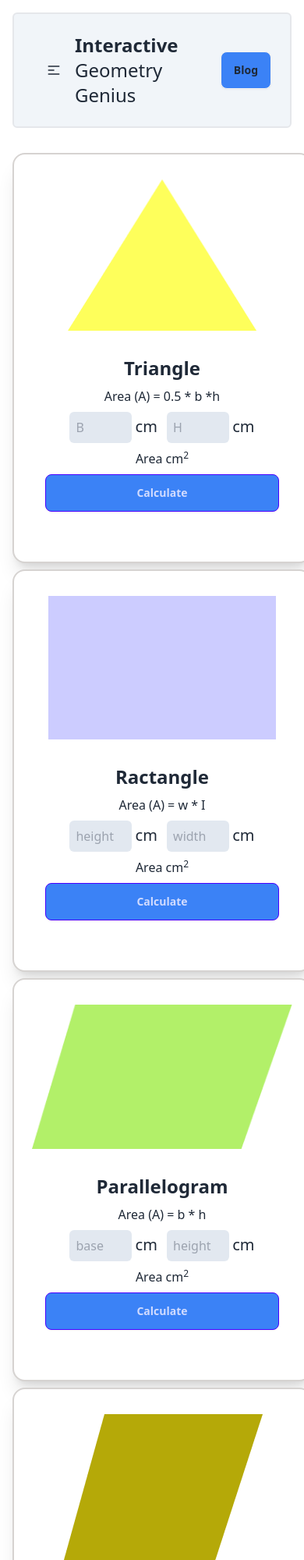
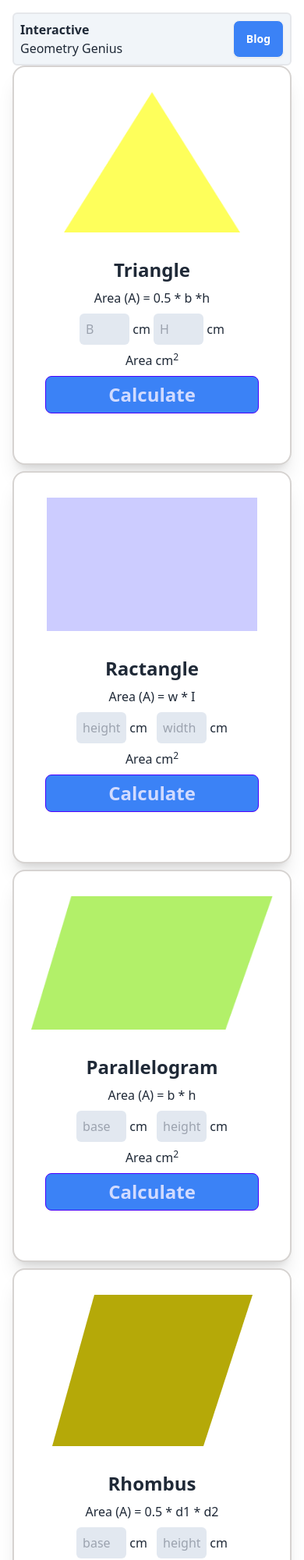
Before and after one commit to arifulislamk/geometry-genius, a plain HTML site: page index.html in a window 390 px wide. Shown: the top 2000 px of the page at 78% size. Drawn offline with nearby package versions, Linux system fonts and the light colour scheme.

Commit message:
responsive done and project almost complete

```diff
--- a/index.html
+++ b/index.html
@@ -11,25 +11,16 @@
 
 <body class="m-4 ">
     <header>
-        <div class="navbar bg-slate-100 border-2 rounded-md mb-8 p-6">
+        <div class="navbar bg-slate-100 border-2 rounded-md lg:mb-8 lg:p-6">
             <div class="navbar-start">
-                <div class="dropdown">
-                    <div tabindex="0" role="button" class="btn btn-ghost lg:hidden">
-                        <svg xmlns="http://www.w3.org/2000/svg" class="h-5 w-5" fill="none" viewBox="0 0 24 24"
-                            stroke="currentColor">
-                            <path stroke-linecap="round" stroke-linejoin="round" stroke-width="2"
-                                d="M4 6h16M4 12h8m-8 6h16" />
-                        </svg>
-                    </div>
 
-                </div>
-                <h2 class="text-2xl"> <span class="font-semibold">Interactive</span> <br> Geometry Genius</h2>
+                <h2 class="lg:text-2xl"> <span class="font-semibold">Interactive</span> <br> Geometry Genius</h2>
             </div>
             <div class="navbar-center hidden lg:flex">
 
             </div>
             <div class="navbar-end">
-                <a class="btn bg-blue-500">Blog</a>
+                <a class="btn lg:w-1/6 text-white bg-blue-500">Blog</a>
             </div>
         </div>
     </header>
@@ -37,39 +28,39 @@
         <div class="flex flex-col lg:flex-row gap-2">
             <div class="grid grid-cols-1 md:grid-cols-2 lg:grid-cols-3 gap-2">
                 <!-- trangle card  -->
-                <div class="card w-96 bg-base-100 shadow-xl border-2 border-stone-300 px-2 py-8 text-center">
+                <div class="card lg:w-96 bg-base-100 shadow-xl border-2 border-stone-300 px-2 py-8 text-center">
                     <figure><img class="w-2/3" src="./images/triangle.png" alt="Shoes" /></figure>
                     <div class="card-body text-center">
                         <h2 class="font-semibold text-2xl">Triangle</h2>
                         <p class="text-center ">Area (A) = 0.5 * b *h</p>
                         <div>
-                            <input id="base-input" class="w-20 pl-2 rounded-md p-2 bg-slate-200" type="text"
+                            <input id="base-input" class="w-16 lg:w-20 pl-2 rounded-md p-2 bg-slate-200" type="text"
                                 placeholder="B">
-                            <span class="mr-2 text-xl">cm</span>
-                            <input id="height-input" class="w-20 pl-2 rounded-md p-2 bg-slate-200" type="text"
+                            <span class="lg:mr-2 lg:text-xl">cm</span>
+                            <input id="height-input" class="w-16 lg:w-20 pl-2 rounded-md p-2 bg-slate-200" type="text"
                                 placeholder="H">
-                            <span class="text-xl">cm</span>
+                            <span class="lg:text-xl">cm</span>
                         </div>
                         <div>Area <span id="area-text"></span> <span>cm<sup>2</sup></span> </div>
                         <div class="card-actions">
                             <button onclick="triangleCalculte()"
-                                class="btn btn-primary bg-blue-500 w-full">Calculate</button>
+                                class="btn btn-primary bg-blue-500 w-full text-2xl">Calculate</button>
                         </div>
                     </div>
                 </div>
                 <!-- Ractangle card  -->
-                <div class="card w-96 bg-base-100 shadow-xl text-center border-2 border-stone-300 px-2 py-8">
+                <div class="card lg:w-96 bg-base-100 shadow-xl text-center border-2 border-stone-300 px-2 py-8">
                     <figure><img class="w-4/5" src="images/rectangle.png" alt="Shoes" /></figure>
                     <div class="card-body">
                         <h2 class="font-semibold text-2xl">Ractangle</h2>
                         <p>Area (A) = w * I</p>
                         <div>
-                            <input id="rac-hight" class="w-20 pl-2 rounded-md p-2 bg-slate-200" type="text"
+                            <input id="rac-hight" class="w-16 lg:w-20 pl-2 rounded-md p-2 bg-slate-200" type="text"
                                 placeholder="height">
-                            <span class=" mr-2 text-xl">cm</span>
-                            <input id="rac-width" class="w-20 pl-2 rounded-md p-2 bg-slate-200" type="text"
+                            <span class=" mr-2 lg:text-xl">cm</span>
+                            <input id="rac-width" class="w-16 lg:w-20 pl-2 rounded-md p-2 bg-slate-200" type="text"
                                 placeholder="width">
-                            <span class=" text-xl">cm</span>
+                            <span class=" lg:text-xl">cm</span>
                         </div>
                         <div>
                             <span>Area</span>
@@ -78,23 +69,23 @@
                         </div>
                         <div class="card-actions justify-end">
                             <button onclick="calculateRactangle()" id="ractangle-cal"
-                                class="btn btn-primary bg-blue-500 w-full">Calculate</button>
+                                class="btn btn-primary bg-blue-500 w-full text-2xl">Calculate</button>
                         </div>
                     </div>
                 </div>
                 <!-- parallelogram card -->
-                <div class="card w-96 bg-base-100 shadow-xl border-2 border-stone-300 px-2 py-8 text-center">
+                <div class="card lg:w-96 bg-base-100 shadow-xl border-2 border-stone-300 px-2 py-8 text-center">
                     <figure><img class="w-11/12" src="images/parallelogram.png" alt="Shoes" /></figure>
                     <div class="card-body">
                         <h2 class="font-semibold text-2xl">Parallelogram</h2>
                         <p>Area (A) = b * h</p>
                         <div>
-                            <input id="pera-base" class="w-20 pl-2 rounded-md p-2 bg-slate-200" type="text"
+                            <input id="pera-base" class="w-16 lg:w-20 pl-2 rounded-md p-2 bg-slate-200" type="text"
                                 placeholder="base">
-                            <span class=" mr-2 text-xl">cm</span>
-                            <input id="pera-height" class="w-20 pl-2 rounded-md p-2 bg-slate-200" type="text"
+                            <span class=" mr-2 lg:text-xl">cm</span>
+                            <input id="pera-height" class="w-16 lg:w-20 pl-2 rounded-md p-2 bg-slate-200" type="text"
                                 placeholder="height">
-                            <span class=" text-xl">cm</span>
+                            <span class=" lg:text-xl">cm</span>
                         </div>
                         <div>
                             <span class="">Area</span>
@@ -102,23 +93,23 @@
                             <span>cm<sup>2</sup></span>
                         </div>
                         <div class="card-actions justify-end">
-                            <button onclick="calculatePrallelogram ()" class="btn bg-blue-500 btn-primary w-full">Calculate</button>
+                            <button onclick="calculatePrallelogram ()" class="btn bg-blue-500 btn-primary w-full text-2xl">Calculate</button>
                         </div>
                     </div>
                 </div>
                 <!-- Rhombus card  -->
-                <div class="card w-96 bg-base-100 shadow-xl border-2 border-stone-300 px-2 py-8 text-center">
+                <div class="card lg:w-96 bg-base-100 shadow-xl border-2 border-stone-300 px-2 py-8 text-center">
                     <figure><img src="images/rhombus.png" alt="Shoes" /></figure>
                     <div class="card-body">
                         <h2 class="font-semibold text-2xl">Rhombus</h2>
                         <p>Area (A) = 0.5 * d1 * d2</p>
                         <div>
-                            <input id="rom-d1" class="w-20 pl-2 rounded-md p-2 bg-slate-200" type="text"
+                            <input id="rom-d1" class="w-16 lg:w-20 pl-2 rounded-md p-2 bg-slate-200" type="text"
                                 placeholder="base">
-                            <span class=" mr-2 text-xl">cm</span>
-                            <input id="rom-d2" class="w-20 pl-2 rounded-md p-2 bg-slate-200" type="text"
+                            <span class=" mr-2 lg:text-xl">cm</span>
+                            <input id="rom-d2" class="w-16 lg:w-20 pl-2 rounded-md p-2 bg-slate-200" type="text"
                                 placeholder="height">
-                            <span class=" text-xl">cm</span>
+                            <span class=" lg:text-xl">cm</span>
                         </div>
                         <div>
                             <span class="">Area</span>
@@ -126,23 +117,23 @@
                             <span>cm<sup>2</sup></span>
                         </div>
                         <div class="card-actions justify-end">
-                            <button onclick="rohmbusCalculation()" class="btn bg-blue-500 btn-primary w-full">Calculate</button>
+                            <button onclick="rohmbusCalculation()" class="btn bg-blue-500 btn-primary w-full text-2xl">Calculate</button>
                         </div>
                     </div>
                 </div>
                 <!-- Pentagon card  -->
-                <div class="card w-96 bg-base-100 shadow-xl border-2 border-stone-300 px-2 py-8 text-center">
+                <div class="card lg:w-96 bg-base-100 shadow-xl border-2 border-stone-300 px-2 py-8 text-center">
                     <figure><img src="images/pentagon.png" alt="Shoes" /></figure>
                     <div class="card-body">
                         <h2 class="font-semibold text-2xl">Pentagon</h2>
                         <p>Area (A) = 0.5 * p * b</p>
                         <div>
-                            <input id="pen-peri" class="w-20 pl-2 rounded-md p-2 bg-slate-200" type="text"
+                            <input id="pen-peri" class="w-16 lg:w-20 pl-2 rounded-md p-2 bg-slate-200" type="text"
                                 placeholder="perimeter">
-                            <span class=" mr-2 text-xl">cm</span>
-                            <input id="pen-apo" class="w-20 pl-2 rounded-md p-2 bg-slate-200" type="text"
+                            <span class=" mr-2 lg:text-xl">cm</span>
+                            <input id="pen-apo" class="w-16 lg:w-20 pl-2 rounded-md p-2 bg-slate-200" type="text"
                                 placeholder="apothem">
-                            <span class=" text-xl">cm</span>
+                            <span class=" lg:text-xl">cm</span>
                         </div>
                         <div>
                             <span>Area</span>
@@ -150,23 +141,23 @@
                             <span>cm<sup>2</sup></span>
                         </div>
                         <div class="card-actions justify-end">
-                            <button onclick="pentagonCalculation()" class="btn bg-blue-500 btn-primary w-full">Calculate</button>
+                            <button onclick="pentagonCalculation()" class="btn bg-blue-500 btn-primary w-full text-2xl">Calculate</button>
                         </div>
                     </div>
                 </div>
                 <!-- Ellipse card  -->
-                <div class="card text-center w-96 bg-base-100 shadow-xl border-2 border-stone-300 px-2 py-8">
+                <div class="card text-center lg:w-96 bg-base-100 shadow-xl border-2 border-stone-300 px-2 py-8">
                     <figure><img src="images/ellipse.png" alt="Shoes" /></figure>
                     <div class="card-body">
                         <h2 class="font-semibold text-2xl">Ellipse</h2>
                         <p>Area (A) = πab</p>
                         <div>
-                            <input id="eli-aaxis" class="w-20 pl-2 rounded-md p-2 bg-slate-200" type="text"
+                            <input id="eli-aaxis" class="w-16 lg:w-20 pl-2 rounded-md p-2 bg-slate-200" type="text"
                                 placeholder="a axis">
-                            <span class=" mr-2 text-xl">cm</span>
-                            <input id="eli-baxis" class="w-20 pl-2 rounded-md p-2 bg-slate-200" type="text"
+                            <span class=" mr-2 lg:text-xl">cm</span>
+                            <input id="eli-baxis" class="w-16 lg:w-20 pl-2 rounded-md p-2 bg-slate-200" type="text"
                                 placeholder="b axis">
-                            <span class=" text-xl">cm</span>
+                            <span class=" lg:text-xl">cm</span>
                         </div>
                         <div>
                             <span class="">Area</span>
@@ -174,13 +165,13 @@
                             <span>cm<sup>2</sup></span>
                         </div>
                         <div class="card-actions justify-end">
-                            <button onclick="ellipseCalculation()" class="btn bg-blue-500 btn-primary w-full">Calculate</button>
+                            <button onclick="ellipseCalculation()" class="btn bg-blue-500 btn-primary w-full text-2xl">Calculate</button>
                         </div>
                     </div>
                 </div>
             </div>
-            <div id="div" class="w-80 h-80 border-gray-300 border-2 rounded-md p-2">
-                <h2 class="text-2xl p-4 text-center">Area Calculation</h2>
+            <div id="div" class="lg:w-80 h-80 border-gray-300 border-2 rounded-md p-2">
+                <h2 class="text-2xl p-4 text-center underline">Area Calculation</h2>
             </div>
         </div>
     </main>
```
